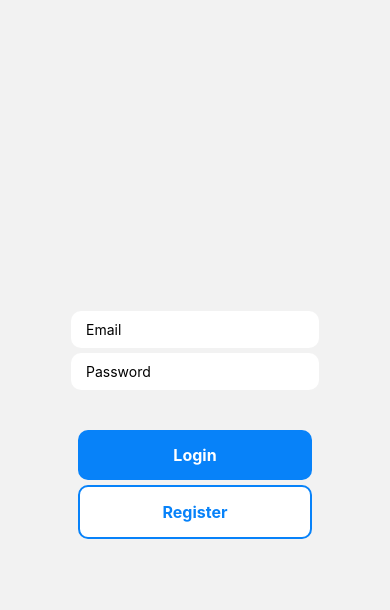
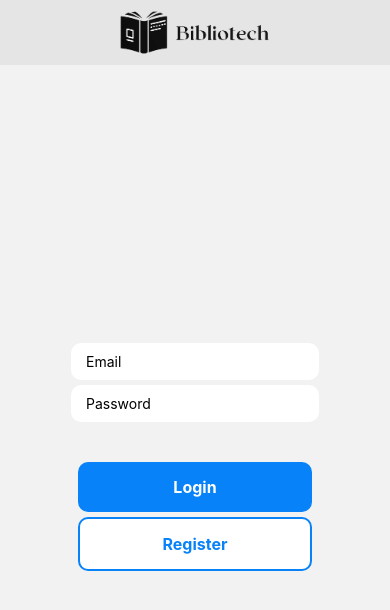
Before and after one commit to ursa1minor/bibliotech, a React Native app: screen / in a window 390 px wide. Shown: the top 610 px of the page. Built offline with nearby package versions, Linux system fonts and the light colour scheme; no server answers.

Commit message:
adds header image

```diff
--- a/App.js
+++ b/App.js
@@ -5,12 +5,14 @@ import { createNativeStackNavigator } from '@react-navigation/native-stack';
 import LoginScreen from './navigation/components/LoginScreen';
 import RegistrationForm from './navigation/components/RegistrationForm';
 import MainContainer from './navigation/MainContainer';
+import Bibliotech from './navigation/components/Bibliotech';
 // import AddBookManually from './navigation/components/AddBookManually';
-import Fetch from './src/Fetch';
 const Stack = createNativeStackNavigator();
 
 export default function App() {
   return (
+    <View style={{ flex: 1}}>
+    <Bibliotech />
     <NavigationContainer>
       <Stack.Navigator>
         <Stack.Screen
@@ -27,12 +29,9 @@ export default function App() {
           options={{ headerShown: false }}
           name="RegistrationForm"
           component={RegistrationForm} />
-      {/* <Stack.Screen
-          options={{ headerShown: false }}
-          name="AddBookManually"
-          component={AddBookManually} /> */}
       </Stack.Navigator>
     </NavigationContainer>
+    </View>
   );
 };
 
--- /dev/null
+++ b/navigation/components/Bibliotech.js
@@ -0,0 +1,31 @@
+import React from 'react';
+import { View, StyleSheet, Image } from 'react-native';
+import Ionicons from '@expo/vector-icons/Ionicons';
+
+const Bibliotech = () => {
+	return (
+		<View style={styles.container}>
+			<Image style={styles.logo} source={require('../../bibliotech-transparent.png')} />
+			{/* <Ionicons name="chatbubbles-outline" size={24} color="black" /> */}
+		</View>
+	);
+};
+
+const styles = StyleSheet.create({
+	logo: {
+		width: 150,
+		height: 55,
+		alignItems: 'center',
+	},
+	container: {
+		paddingTop: 5,
+		paddingRight: 5,
+		paddingBottom: 5,
+		paddingLeft: 5,
+		justifyContent: 'space-between',
+		backgroundColor: '#e5e5e5',
+		alignItems: 'center'
+	},
+});
+
+export default Bibliotech;
```
Also changed, not shown: navigation/components/ChatScreen.js (added, +20 -0 lines), navigation/components/Header.js (deleted, +0 -37 lines), bibliotech-transparent.png (added).
